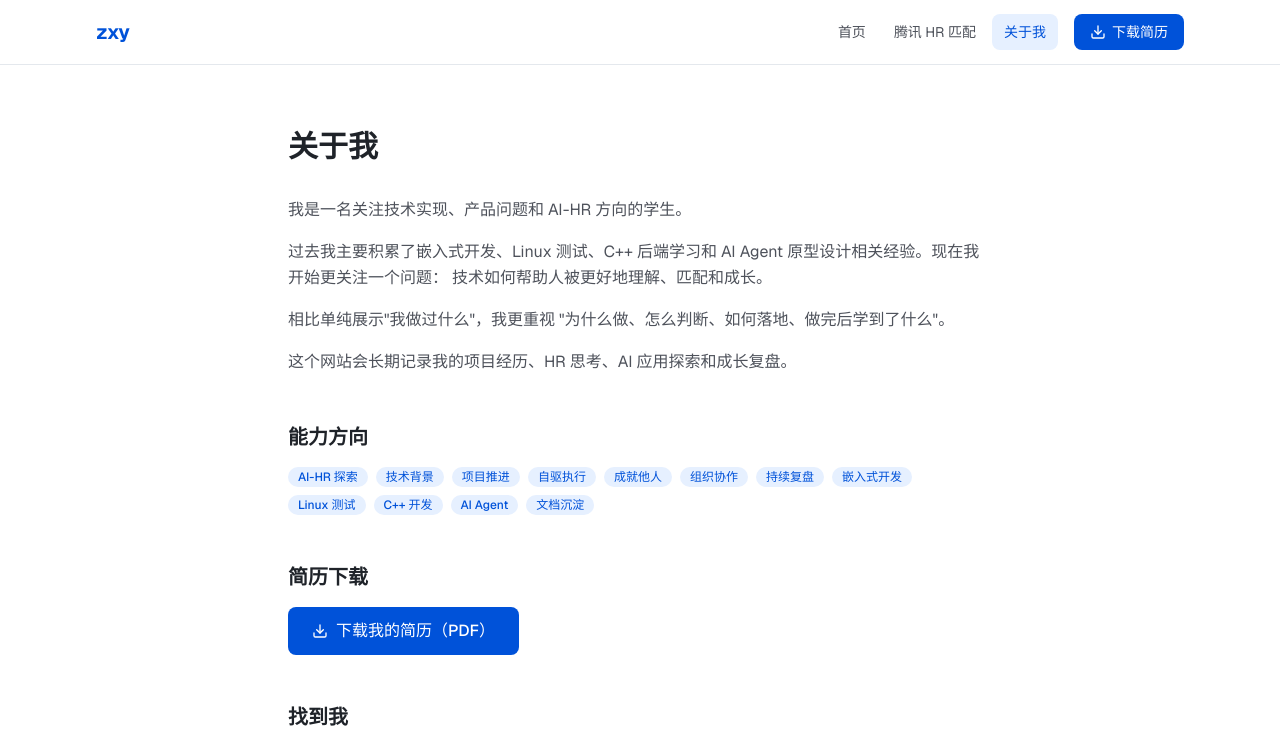
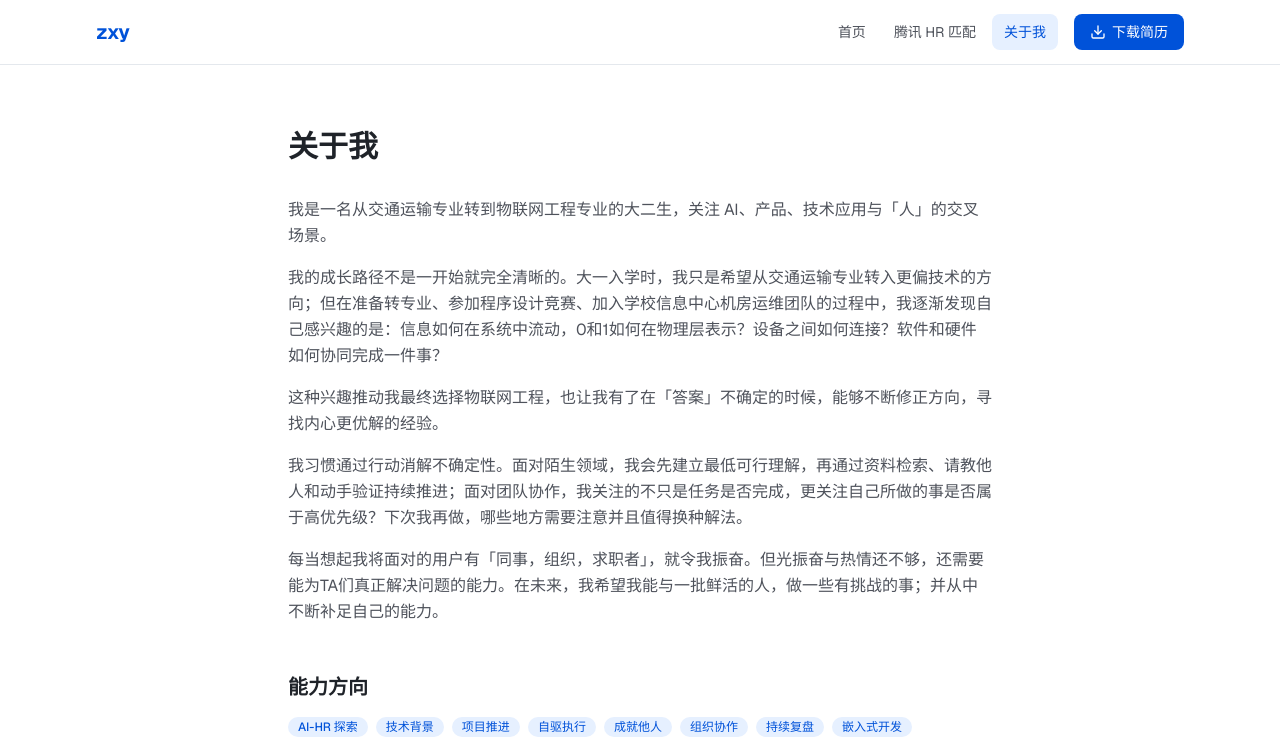
Before and after one commit to guise-zxy/zxy_site_Wb_version, a Next.js app: page /about in a window 1280 px wide. Shown: the top 744 px of the page. Built offline with nearby package versions, Linux system fonts and the light colour scheme.

Commit message:
update: 重写关于我页面文案

```diff
--- a/src/app/about/page.tsx
+++ b/src/app/about/page.tsx
@@ -20,19 +20,19 @@ export default function AboutPage() {
 
           <div className="mt-8 space-y-4 text-[#4e525b] leading-relaxed">
             <p>
-              我是一名关注技术实现、产品问题和 AI-HR 方向的学生。
+              我是一名从交通运输专业转到物联网工程专业的大二生，关注 AI、产品、技术应用与「人」的交叉场景。
             </p>
             <p>
-              过去我主要积累了嵌入式开发、Linux 测试、C++ 后端学习和
-              AI Agent 原型设计相关经验。现在我开始更关注一个问题：
-              技术如何帮助人被更好地理解、匹配和成长。
+              我的成长路径不是一开始就完全清晰的。大一入学时，我只是希望从交通运输专业转入更偏技术的方向；但在准备转专业、参加程序设计竞赛、加入学校信息中心机房运维团队的过程中，我逐渐发现自己感兴趣的是：信息如何在系统中流动，0和1如何在物理层表示？设备之间如何连接？软件和硬件如何协同完成一件事？
             </p>
             <p>
-              相比单纯展示"我做过什么"，我更重视
-              "为什么做、怎么判断、如何落地、做完后学到了什么"。
+              这种兴趣推动我最终选择物联网工程，也让我有了在「答案」不确定的时候，能够不断修正方向，寻找内心更优解的经验。
             </p>
             <p>
-              这个网站会长期记录我的项目经历、HR 思考、AI 应用探索和成长复盘。
+              我习惯通过行动消解不确定性。面对陌生领域，我会先建立最低可行理解，再通过资料检索、请教他人和动手验证持续推进；面对团队协作，我关注的不只是任务是否完成，更关注自己所做的事是否属于高优先级？下次我再做，哪些地方需要注意并且值得换种解法。
+            </p>
+            <p>
+              每当想起我将面对的用户有「同事，组织，求职者」，就令我振奋。但光振奋与热情还不够，还需要能为TA们真正解决问题的能力。在未来，我希望我能与一批鲜活的人，做一些有挑战的事；并从中不断补足自己的能力。
             </p>
           </div>
         </section>
```
